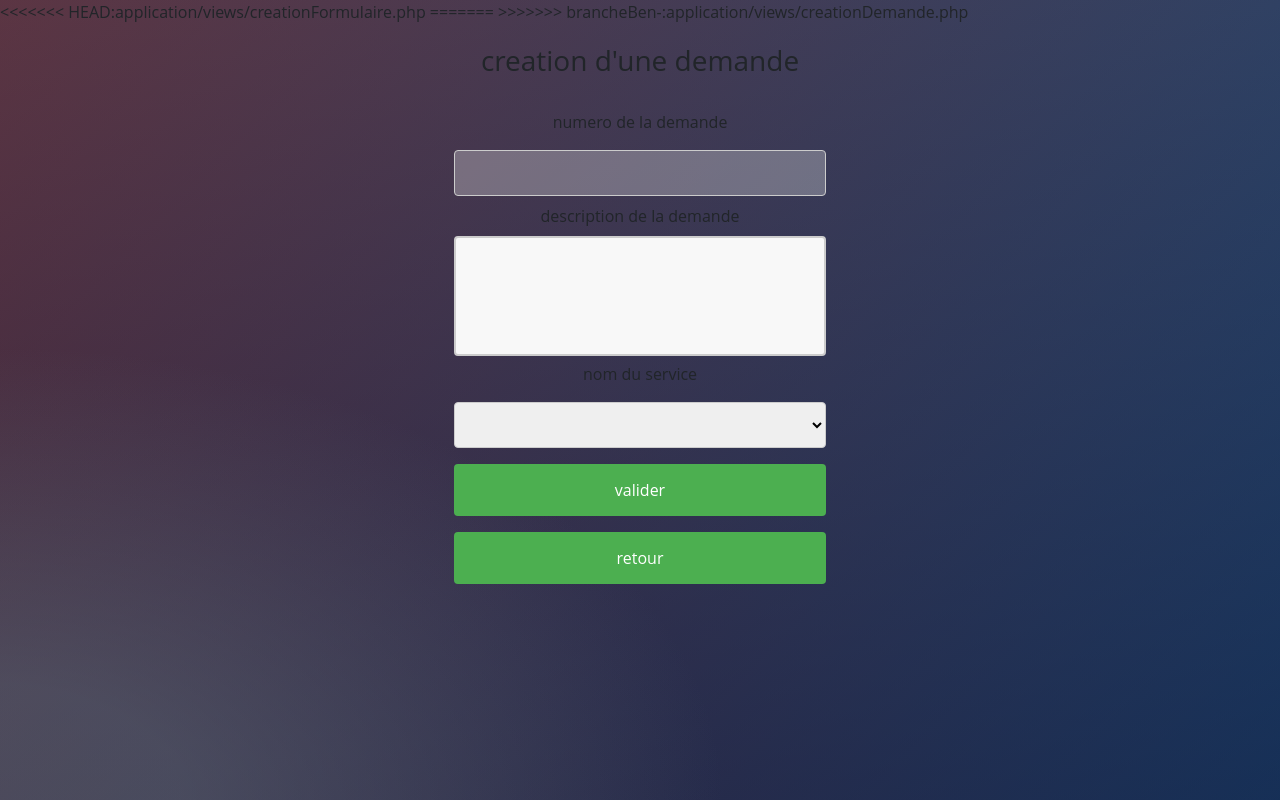
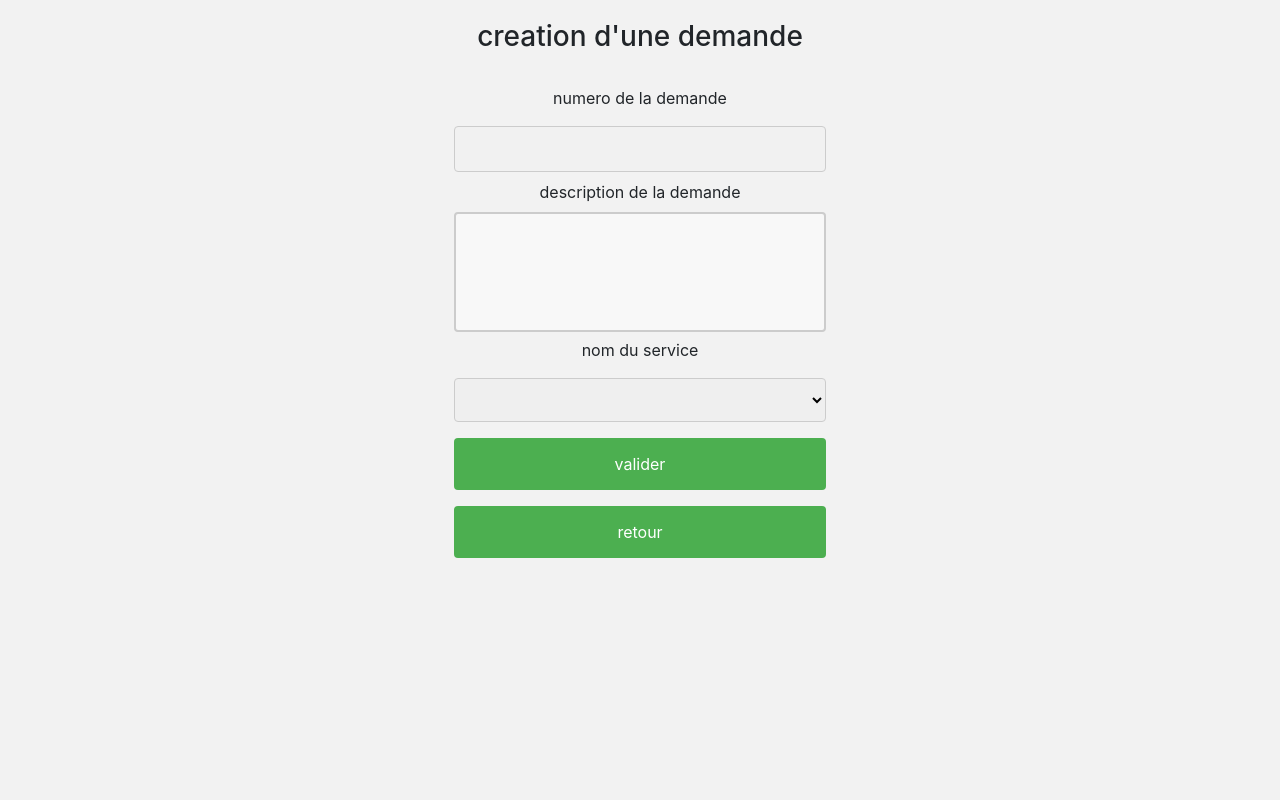
Before and after one commit to andbenthib123/ppe3, a CodeIgniter app: page /mesprojets/index.php/C_creationDemande/ in a window 1280 px wide. Run offline with CodeIgniter, Linux system fonts and the light colour scheme; data that the repository does not hold is empty; some libraries are stand-ins or nearby versions.

Commit message:
fin du projet

```diff
--- a/application/views/creationDemande.php
+++ b/application/views/creationDemande.php
@@ -17,12 +17,7 @@ $this->load->library('session');
     <script src="<?php echo base_url();?>./Bootstrap/js/bootstrap.js"></script>
     <link href="<?php echo base_url();?>./Bootstrap/css/bootstrap-theme.min.css" rel="stylesheet">
     <link href="<?php echo base_url();?>./Bootstrap/css/bootstrap.min.css" rel="stylesheet">
-<<<<<<< HEAD:application/views/creationFormulaire.php
-    <link href="<?php echo base_url();?>./CSS/style_accueil.css" rel="stylesheet">
-    <link href="<?php echo base_url();?>./CSS/style.css" rel="stylesheet">
-=======
     <link href="<?php echo base_url();?>./CSS/style_demandeetoffre.css" rel="stylesheet">
->>>>>>> brancheBen-:application/views/creationDemande.php
 
 </head>
 <body>
```
Also changed, not shown: application/views/creationOffre.php (+1 -6 lines).
